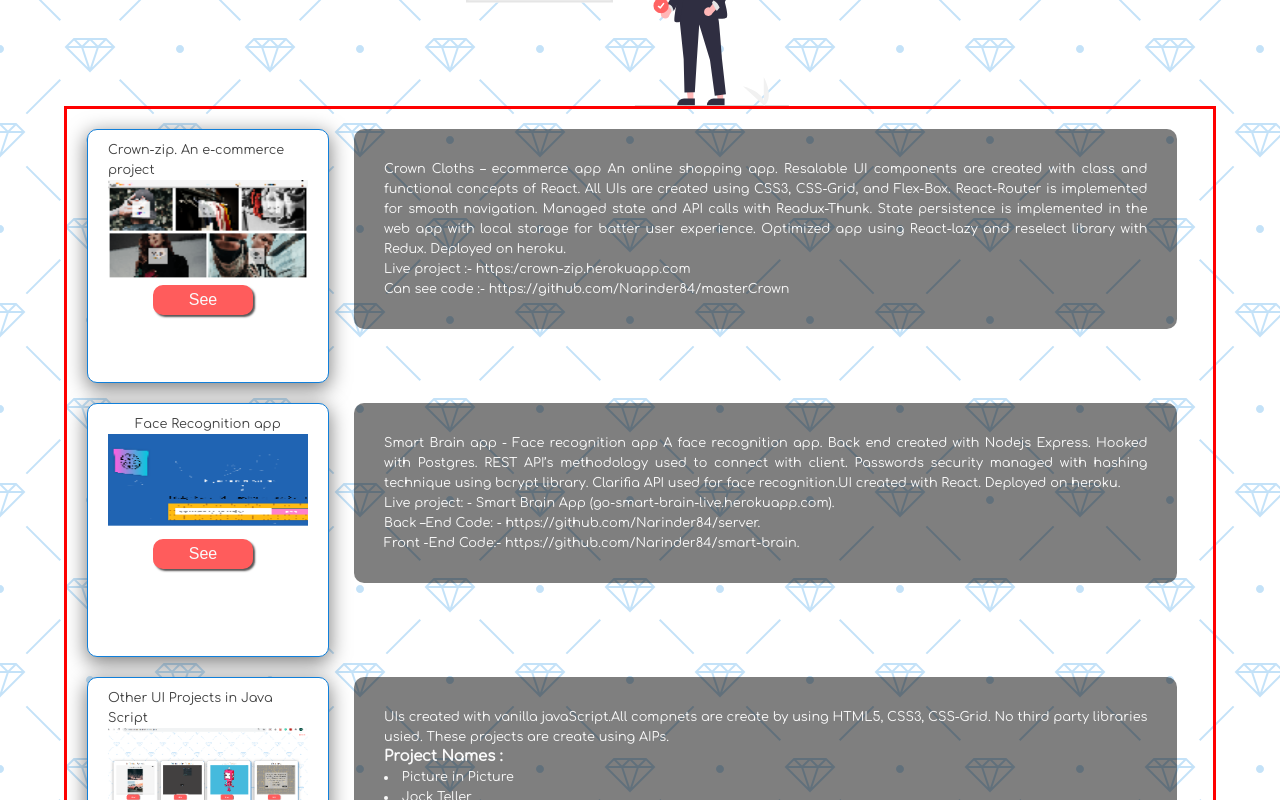
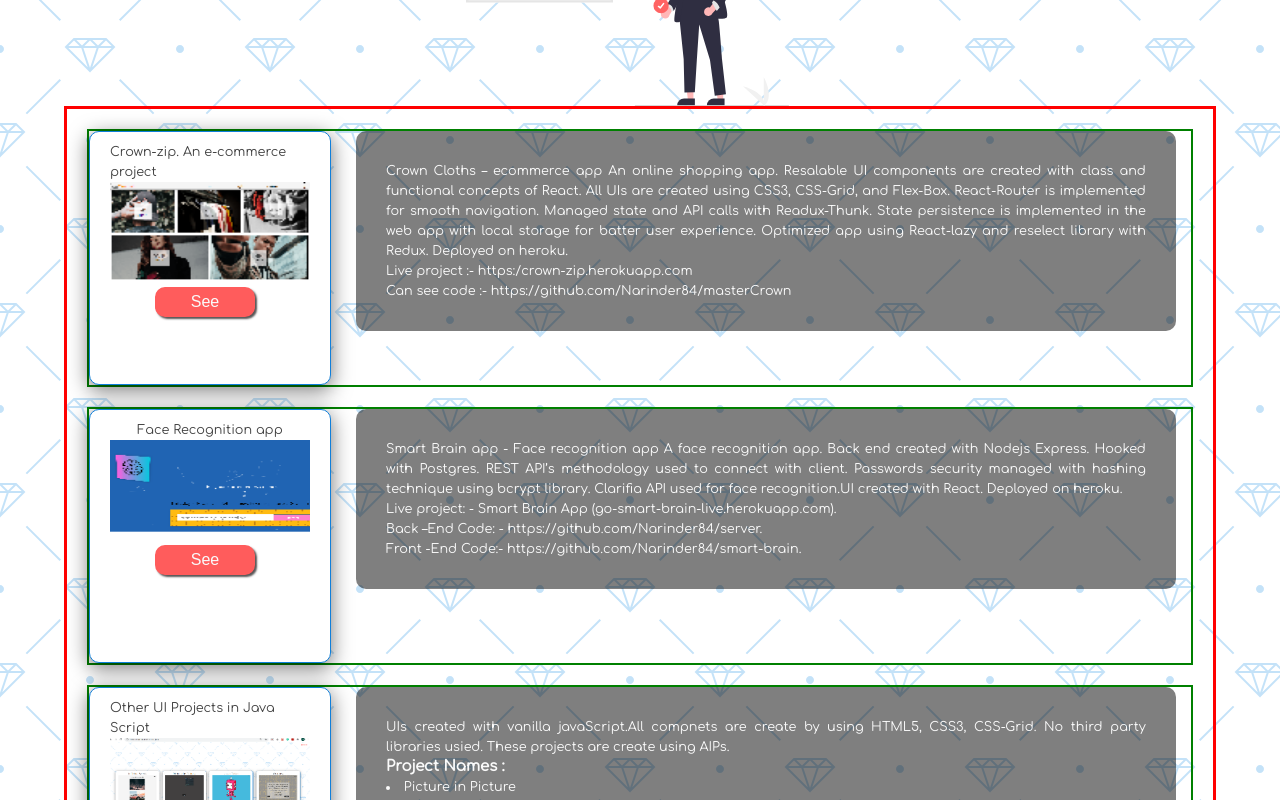
Before and after one commit to Narinder84/dream-projects, a React (Create React App) app: page / in a window 1280 px wide. Shown: the part 2740-3540 px from the top of the page. Built offline with nearby package versions, Linux system fonts and the light colour scheme.

Commit message:
change more

```diff
--- a/src/components/darkLightMode/darkLight.style.css
+++ b/src/components/darkLightMode/darkLight.style.css
@@ -47,6 +47,7 @@
 		letter-spacing: 3px;
 		padding: 25px;
 		width: 100vw;
+		background: rgb(107, 100, 100);
 		background: rgb(255 255 255/ 50%);
 	}
 	.na {
@@ -327,6 +328,7 @@
 		height: auto;
 	}
 	.project-all {
+		border: solid 2px green;
 		display: flex;
 		margin-bottom: 20px;
 	}
```
